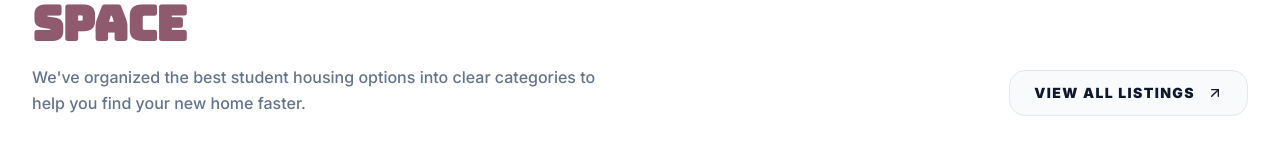
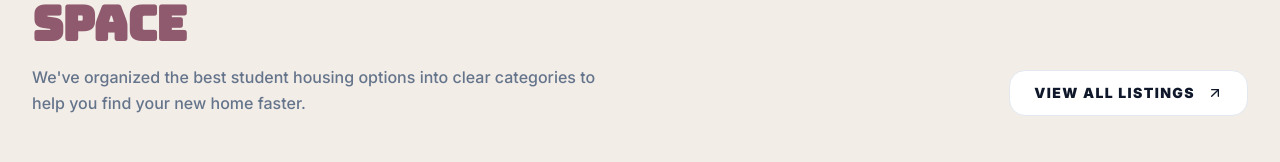
Before and after one commit to utkarshofficial999/staysetu, a React (Vite) app: page / in a window 1280 px wide. Shown: the part 1567-1729 px from the top of the page. Built offline with nearby package versions, Linux system fonts and the light colour scheme; no server answers.

Commit message:
style: final aesthetic polish - all sections updated to #F3EDE8

```diff
--- a/src/components/layout/Categories.jsx
+++ b/src/components/layout/Categories.jsx
@@ -37,7 +37,7 @@ const categories = [
 
 const Categories = () => {
     return (
-        <section className="relative py-16 bg-white overflow-hidden">
+        <section className="relative py-16 bg-surface overflow-hidden">
             <div className="absolute top-0 left-0 w-full h-px bg-gradient-to-r from-transparent via-slate-100 to-transparent" />
 
             <div className="max-w-7xl mx-auto px-4 sm:px-6 lg:px-8">
@@ -51,7 +51,7 @@ const Categories = () => {
                             We've organized the best student housing options into clear categories to help you find your new home faster.
                         </p>
                     </div>
-                    <Link to="/listings" className="group flex items-center gap-3 text-slate-900 font-black text-sm uppercase tracking-widest bg-slate-50 px-6 py-3 rounded-2xl border border-slate-200 hover:bg-slate-900 hover:text-white transition-all duration-300">
+                    <Link to="/listings" className="group flex items-center gap-3 text-slate-900 font-black text-sm uppercase tracking-widest bg-white px-6 py-3 rounded-2xl border border-slate-200 hover:bg-slate-900 hover:text-white transition-all duration-300">
                         View All Listings <ArrowUpRight size={16} className="group-hover:translate-x-0.5 group-hover:-translate-y-0.5 transition-transform" />
                     </Link>
                 </div>
--- a/src/components/layout/Footer.jsx
+++ b/src/components/layout/Footer.jsx
@@ -13,7 +13,7 @@ const Footer = () => {
     };
 
     return (
-        <footer className="relative z-10 bg-white text-slate-600 pt-20 pb-8 overflow-hidden border-t border-slate-100">
+        <footer className="relative z-10 bg-surface text-slate-600 pt-20 pb-8 overflow-hidden border-t border-slate-100">
             {/* Subtle gradient accent at top */}
             <div className="absolute top-0 left-0 right-0 h-px bg-gradient-to-r from-transparent via-plum-400/30 to-transparent" />
 
--- a/src/components/layout/HowItWorks.jsx
+++ b/src/components/layout/HowItWorks.jsx
@@ -30,7 +30,7 @@ const steps = [
 
 const HowItWorks = () => {
     return (
-        <section className="py-16 bg-white relative overflow-hidden">
+        <section className="py-16 bg-surface relative overflow-hidden">
             {/* Subtle background */}
             <div className="absolute inset-0 bg-mesh opacity-20 pointer-events-none" />
 
--- a/src/pages/Home.jsx
+++ b/src/pages/Home.jsx
@@ -152,7 +152,7 @@ const Home = () => {
             <HowItWorks />
 
             {/* Why StaySetu */}
-            <section className="py-16 relative overflow-hidden bg-slate-50 border-y border-slate-100">
+            <section className="py-16 relative overflow-hidden bg-surface border-y border-slate-100">
                 <div className="absolute inset-0 bg-mesh opacity-20 pointer-events-none" />
                 <div className="relative z-10 max-w-7xl mx-auto px-4 sm:px-6 lg:px-8">
                     <div className="text-center mb-12">
```
